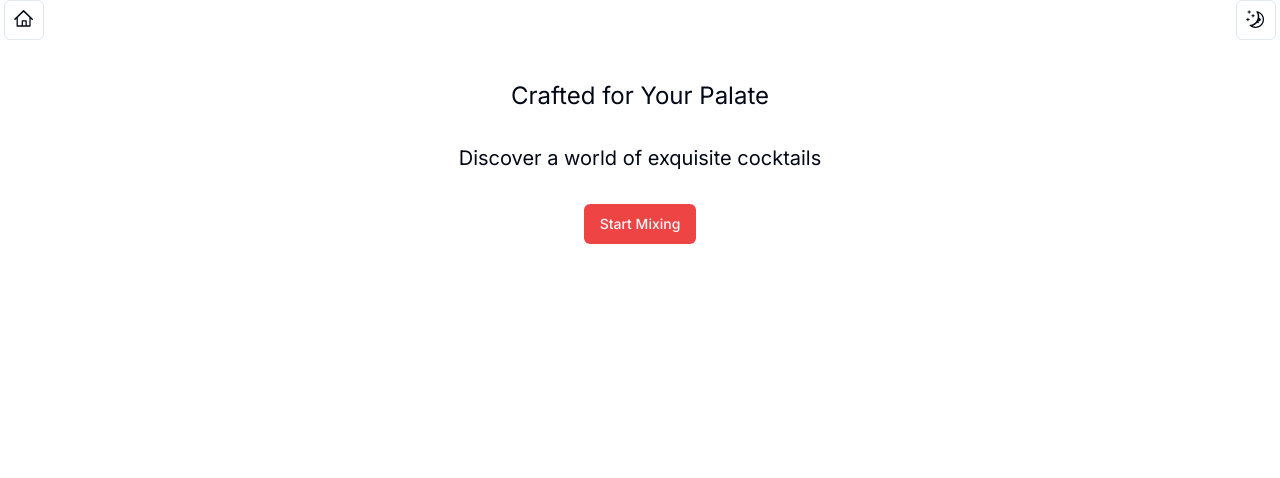
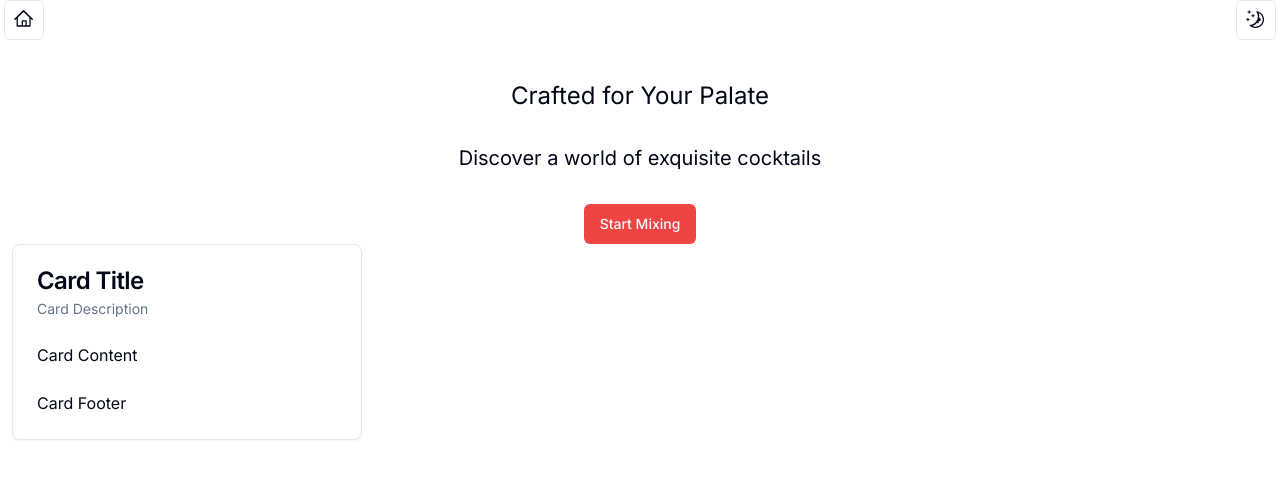
Before and after one commit to kingkwongsta/mixology, a Next.js app: page / in a window 1280 px wide. Shown: the top 478 px of the page. Built offline with nearby package versions, Linux system fonts and the light colour scheme.

Commit message:
bring into welcome component to visualize and set width

```diff
--- a/src/app/components/Card.jsx
+++ b/src/app/components/Card.jsx
@@ -9,7 +9,7 @@ import {
 
 export default function CardTest() {
   return (
-    <Card>
+    <Card className="w-[350px]">
       <CardHeader>
         <CardTitle>Card Title</CardTitle>
         <CardDescription>Card Description</CardDescription>
--- a/src/app/components/Welcome.jsx
+++ b/src/app/components/Welcome.jsx
@@ -2,6 +2,7 @@ import Link from "next/link";
 import { Button } from "@/components/ui/button";
 import { useMemo, useEffect, useState } from "react";
 import userStore from "@/lib/userStore";
+import CardTest from "./Card";
 
 export default function Welcome({ display }) {
   const { setQuestionIndex } = userStore();
@@ -34,6 +35,7 @@ export default function Welcome({ display }) {
           </Button>
         </div>
       </div>
+      <CardTest />
     </div>
   );
 }
```
